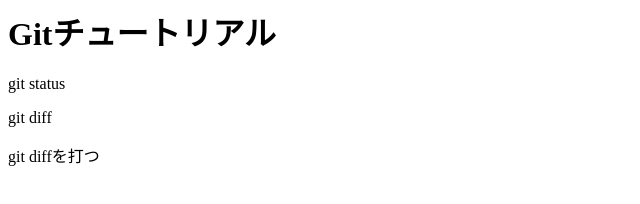
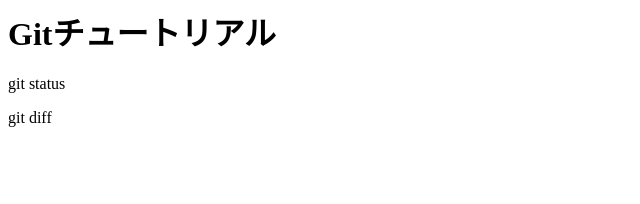
Before and after one commit to mio0517/git-tutorial, a plain HTML site: page index.html in a window 1280 px wide. Shown: the whole page, without its empty margins (0-640 px from the left). Drawn offline with Linux system fonts and the light colour scheme.

Commit message:
メッセージ

```diff
--- a/index.html
+++ b/index.html
@@ -1,4 +1,3 @@
 <h1>Gitチュートリアル</h1>
 <p>git status</p>
 <p>git diff</p>
-<p>git diffを打つ</p>
```
Also changed, not shown: 1 other file.
